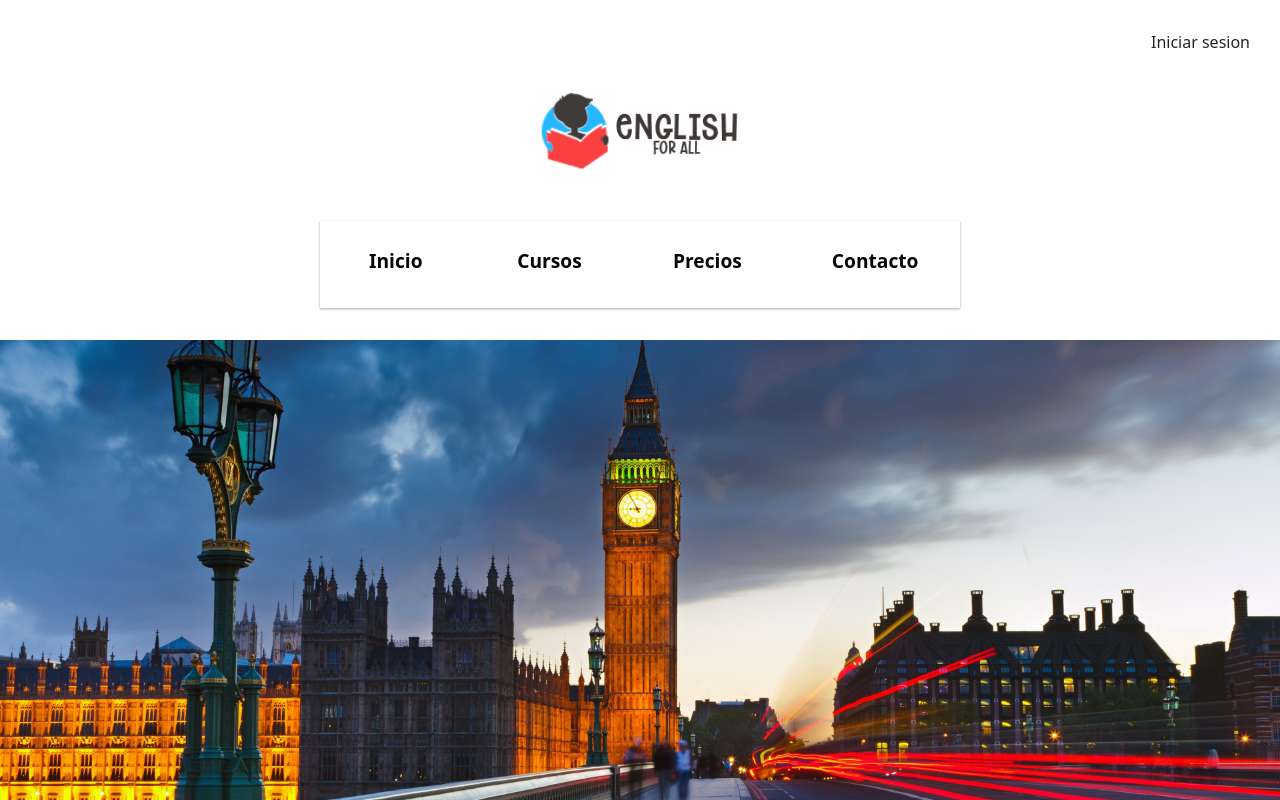
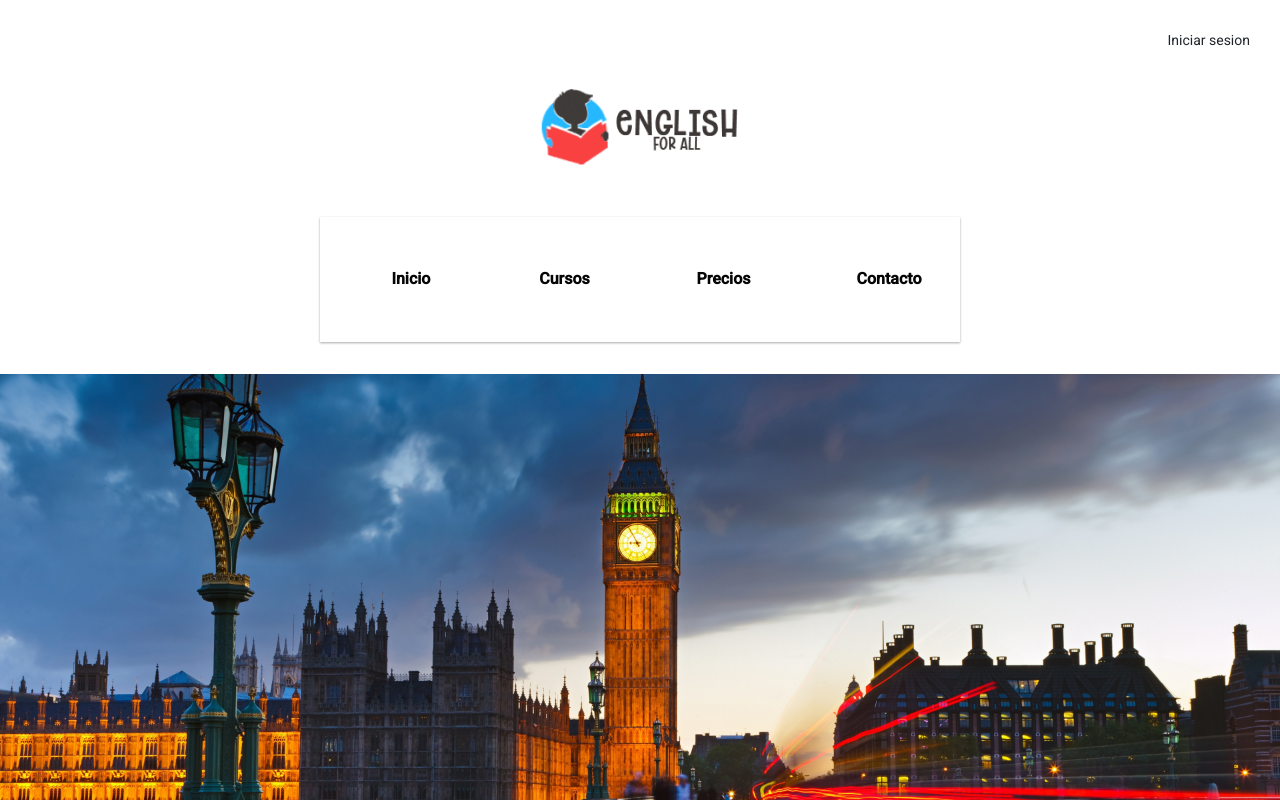
Before and after one commit to Alejandroo262/AcademiaIngles, an Angular app: page / in a window 1280 px wide. Shown: the top 800 px of the page. Built offline with nearby package versions, Linux system fonts and the light colour scheme.

Commit message:
Angular material

```diff
--- a/angular.json
+++ b/angular.json
@@ -31,6 +31,7 @@
               "src/assets"
             ],
             "styles": [
+              "./node_modules/@angular/material/prebuilt-themes/indigo-pink.css",
               "src/styles.scss"
             ],
             "scripts": []
@@ -99,6 +100,7 @@
               "src/assets"
             ],
             "styles": [
+              "./node_modules/@angular/material/prebuilt-themes/indigo-pink.css",
               "src/styles.scss"
             ],
             "scripts": []
--- a/package.json
+++ b/package.json
@@ -11,10 +11,12 @@
   "private": true,
   "dependencies": {
     "@angular/animations": "~13.1.0",
+    "@angular/cdk": "~13.3.9",
     "@angular/common": "~13.1.0",
     "@angular/compiler": "~13.1.0",
     "@angular/core": "~13.1.0",
     "@angular/forms": "~13.1.0",
+    "@angular/material": "~13.3.9",
     "@angular/platform-browser": "~13.1.0",
     "@angular/platform-browser-dynamic": "~13.1.0",
     "@angular/router": "~13.1.0",
--- a/src/app/app.component.html
+++ b/src/app/app.component.html
@@ -1,3 +1,2 @@
-
 <app-menu></app-menu>
 <router-outlet></router-outlet>
--- a/src/app/componentes/menu/menu.component.html
+++ b/src/app/componentes/menu/menu.component.html
@@ -3,10 +3,10 @@
     <a [routerLink]="['pantalla-inicial']"><img src="../../../assets/icon/logo.png"></a>
     <div class="menu-list">
         <ul>
-            <li><h4><a [routerLink]="['pantalla-inicial']">Inicio</a></h4></li>
-            <li><h4><a [routerLink]="['pantalla-inicial']">Cursos</a></h4></li>
-            <li><h4><a [routerLink]="['pagina-precios']">Precios</a></h4></li>
-            <li><h4><a [routerLink]="['pagina-contacto']">Contacto</a></h4></li>
+            <li><h3><a [routerLink]="['pantalla-inicial']">Inicio</a></h3></li>
+            <li><h3><a [routerLink]="['pantalla-inicial']">Cursos</a></h3></li>
+            <li><h3><a [routerLink]="['pagina-precios']">Precios</a></h3></li>
+            <li><h3><a [routerLink]="['pagina-contacto']">Contacto</a></h3></li>
         </ul>
     </div>
 </div>
--- a/src/app/componentes/menu/menu.component.scss
+++ b/src/app/componentes/menu/menu.component.scss
@@ -44,6 +44,7 @@ header{
         margin: 5px;
         padding-right: 20px;
         gap: 5rem;
+        margin-top: 3rem;
     }
 
     a {
--- a/src/app/pagina-contacto/pagina-contacto.component.html
+++ b/src/app/pagina-contacto/pagina-contacto.component.html
@@ -14,10 +14,10 @@
             <input formControlName="email" type="email" name="email" id="email" placeholder="Email..."/>
             <textarea formControlName="mensaje" placeholder="Escribe el mensaje..." name="mensaje" id="mensaje" cols="30" rows="10"></textarea>
             <div id="botones">
-                <button (click)="limpiar()" id="borrar">Borrar</button>
-                <button id="historial" [routerLink]="['historial-contacto']">Ver historial</button>
+                <button mat-raised-button class="basic" (click)="limpiar()">Borrar</button>
+                <button mat-raised-button class="basic" [routerLink]="['historial-contacto']">Ver historial</button>
             </div>
-            <button id="botonEnviar">Enviar</button>
+            <button mat-raised-button class="basic" id="botonEnviar">Enviar</button>
         </form>
     </div>
 
--- a/src/app/pagina-contacto/pagina-contacto.component.scss
+++ b/src/app/pagina-contacto/pagina-contacto.component.scss
@@ -110,6 +110,10 @@ body {
 //     width:600px;
 // }
 
+.mapouter {
+    margin-right: 2rem;
+}
+
 // .gmap_canvas {overflow:hidden;
 //     background:none!important;
 //     height:500px;
@@ -149,3 +153,10 @@ body {
         margin-bottom: 5rem;
     }
 }
+
+.basic {
+    display: table-cell;
+    font-size: 14px;
+    margin-left: 8px;
+    min-width: 120px;
+}
--- a/src/app/pagina-contacto/pagina-contacto.component.ts
+++ b/src/app/pagina-contacto/pagina-contacto.component.ts
@@ -1,6 +1,7 @@
 import { Component, OnInit } from '@angular/core';
 import { FormBuilder,FormGroup, Validators } from '@angular/forms';
 import { RestService } from '../services/rest.service';
+import {MatButtonModule} from '@angular/material/button';
 
 @Component({
   selector: 'app-pagina-contacto',
--- a/src/app/pantalla-inicial/pantalla-inicial.component.html
+++ b/src/app/pantalla-inicial/pantalla-inicial.component.html
@@ -1,7 +1,7 @@
 <div class="imagenPrincipal"></div>
 <div class="descripcion">
     <div class="text">
-        <h3>English For All</h3>
+        <h2>English For All</h2>
         <hr>
         <p><b>En English For All</b> ofrecemos cursos de inglés para todas las edades y niveles.
         Disponemos de los mejores <b>profesores Nativos de Inglés titulados</b>.
--- a/src/index.html
+++ b/src/index.html
@@ -7,8 +7,11 @@
   <meta name="viewport" content="width=device-width, initial-scale=1">
   <link rel="icon" type="image/x-icon" href="favicon.ico">
   <link href="https://cdn.jsdelivr.net/npm/bootstrap@5.2.0-beta1/dist/css/bootstrap.min.css" rel="stylesheet" integrity="sha384-0evHe/X+R7YkIZDRvuzKMRqM+OrBnVFBL6DOitfPri4tjfHxaWutUpFmBp4vmVor" crossorigin="anonymous">
+  <link rel="preconnect" href="https://fonts.gstatic.com">
+  <link href="https://fonts.googleapis.com/css2?family=Roboto:wght@300;400;500&display=swap" rel="stylesheet">
+  <link href="https://fonts.googleapis.com/icon?family=Material+Icons" rel="stylesheet">
 </head>
-<body>
+<body class="mat-typography">
   <app-root></app-root>
   <script src="https://cdn.jsdelivr.net/npm/bootstrap@5.2.0-beta1/dist/js/bootstrap.bundle.min.js" integrity="sha384-pprn3073KE6tl6bjs2QrFaJGz5/SUsLqktiwsUTF55Jfv3qYSDhgCecCxMW52nD2" crossorigin="anonymous"></script>
 </body>
```
Also changed, not shown: src/app/app.module.ts (+7 -2 lines), 1 other file (tests, documents, lock files or other folders).
